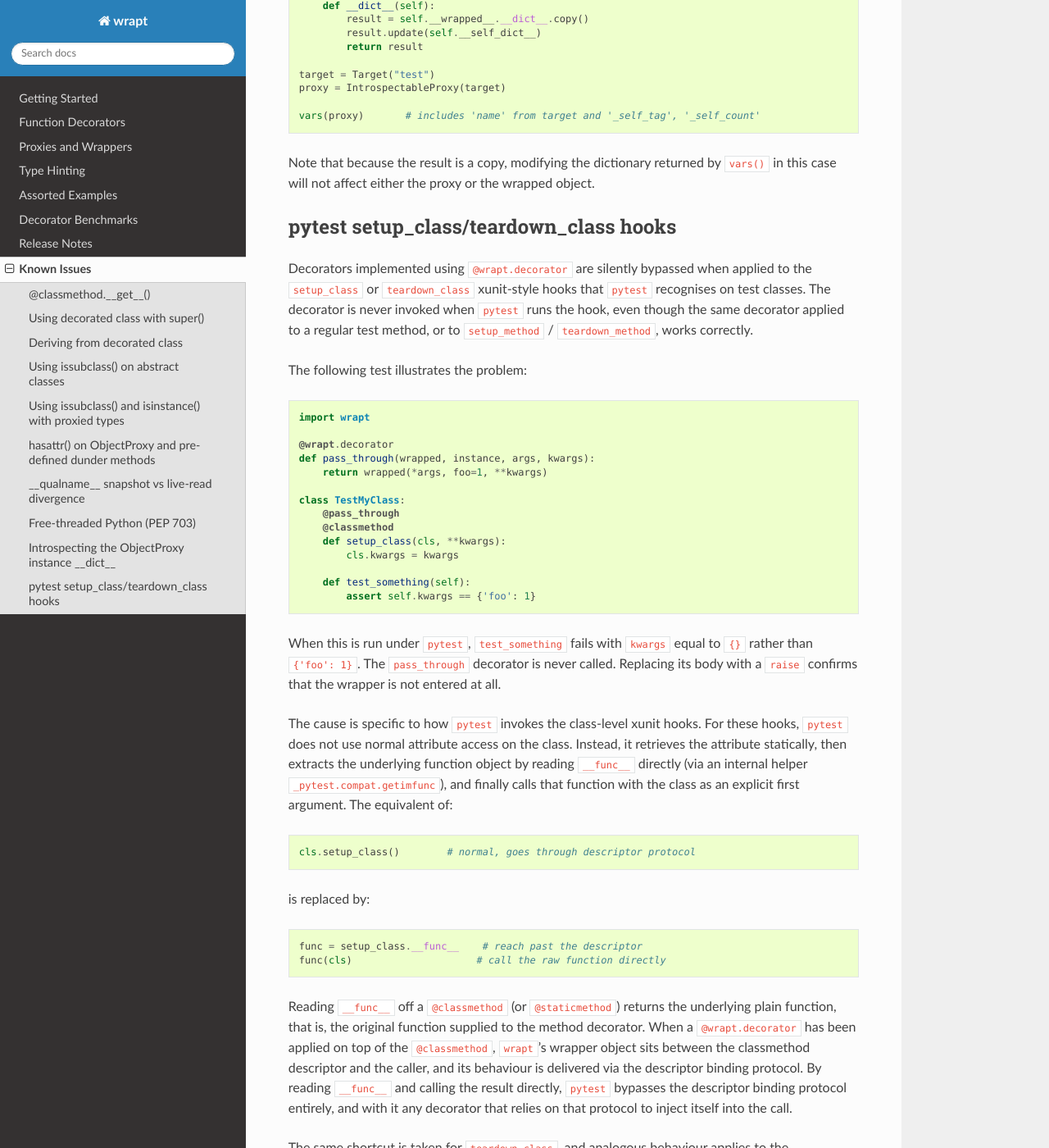
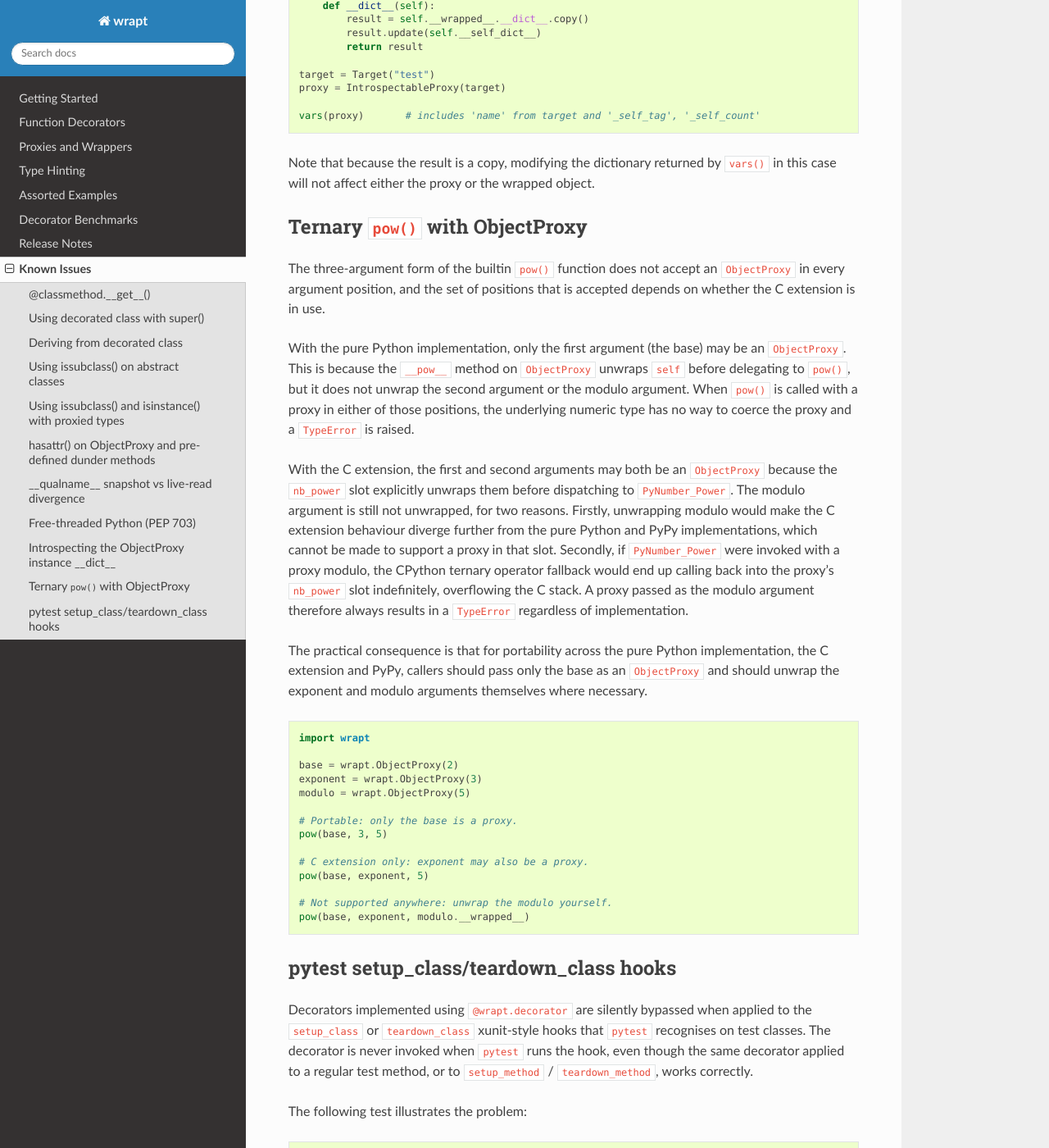
Before and after one commit to GrahamDumpleton/wrapt, a Sphinx documentation site: the page built from docs/issues.rst, in a window 1280 px wide and 1400 px high, scrolled down 8866 px. Shown: the whole window at 82% size. Built offline with Sphinx 7.4.7 and the Read the Docs theme 3.1.0, drawn with Linux system fonts in a browser that asks for light colours.

Commit message:
Fix segfault when ObjectProxy used as modulo in ternary pow()
When pow() is called with a proxy in the modulo slot, CPython's
ternary_op falls through to the proxy's nb_power slot, which in the C
extension previously called PyNumber_Power with the proxy modulo still
unwrapped. That call recursed back into the same slot indefinitely,
overflowing the C stack. Return NotImplemented when modulo is a proxy
so a TypeError is raised instead, matching the pure Python and PyPy
implementations which do not unwrap modulo either.

Fixes #108.

```diff
--- a/docs/issues.rst
+++ b/docs/issues.rst
@@ -483,6 +483,55 @@ Note that because the result is a copy, modifying the dictionary returned
 by ``vars()`` in this case will not affect either the proxy or the
 wrapped object.
 
+Ternary ``pow()`` with ObjectProxy
+----------------------------------
+
+The three-argument form of the builtin ``pow()`` function does not accept
+an ``ObjectProxy`` in every argument position, and the set of positions
+that is accepted depends on whether the C extension is in use.
+
+With the pure Python implementation, only the first argument (the base)
+may be an ``ObjectProxy``. This is because the ``__pow__`` method on
+``ObjectProxy`` unwraps ``self`` before delegating to ``pow()``, but it
+does not unwrap the second argument or the modulo argument. When
+``pow()`` is called with a proxy in either of those positions, the
+underlying numeric type has no way to coerce the proxy and a
+``TypeError`` is raised.
+
+With the C extension, the first and second arguments may both be an
+``ObjectProxy`` because the ``nb_power`` slot explicitly unwraps them
+before dispatching to ``PyNumber_Power``. The modulo argument is still
+not unwrapped, for two reasons. Firstly, unwrapping modulo would make
+the C extension behaviour diverge further from the pure Python and PyPy
+implementations, which cannot be made to support a proxy in that slot.
+Secondly, if ``PyNumber_Power`` were invoked with a proxy modulo, the
+CPython ternary operator fallback would end up calling back into the
+proxy's ``nb_power`` slot indefinitely, overflowing the C stack. A
+proxy passed as the modulo argument therefore always results in a
+``TypeError`` regardless of implementation.
+
+The practical consequence is that for portability across the pure
+Python implementation, the C extension and PyPy, callers should pass
+only the base as an ``ObjectProxy`` and should unwrap the exponent and
+modulo arguments themselves where necessary.
+
+::
+
+    import wrapt
+
+    base = wrapt.ObjectProxy(2)
+    exponent = wrapt.ObjectProxy(3)
+    modulo = wrapt.ObjectProxy(5)
+
+    # Portable: only the base is a proxy.
+    pow(base, 3, 5)
+
+    # C extension only: exponent may also be a proxy.
+    pow(base, exponent, 5)
+
+    # Not supported anywhere: unwrap the modulo yourself.
+    pow(base, exponent, modulo.__wrapped__)
+
 pytest setup_class/teardown_class hooks
 ----------------------------------------
 
```
Also changed, not shown: 2 other files.
